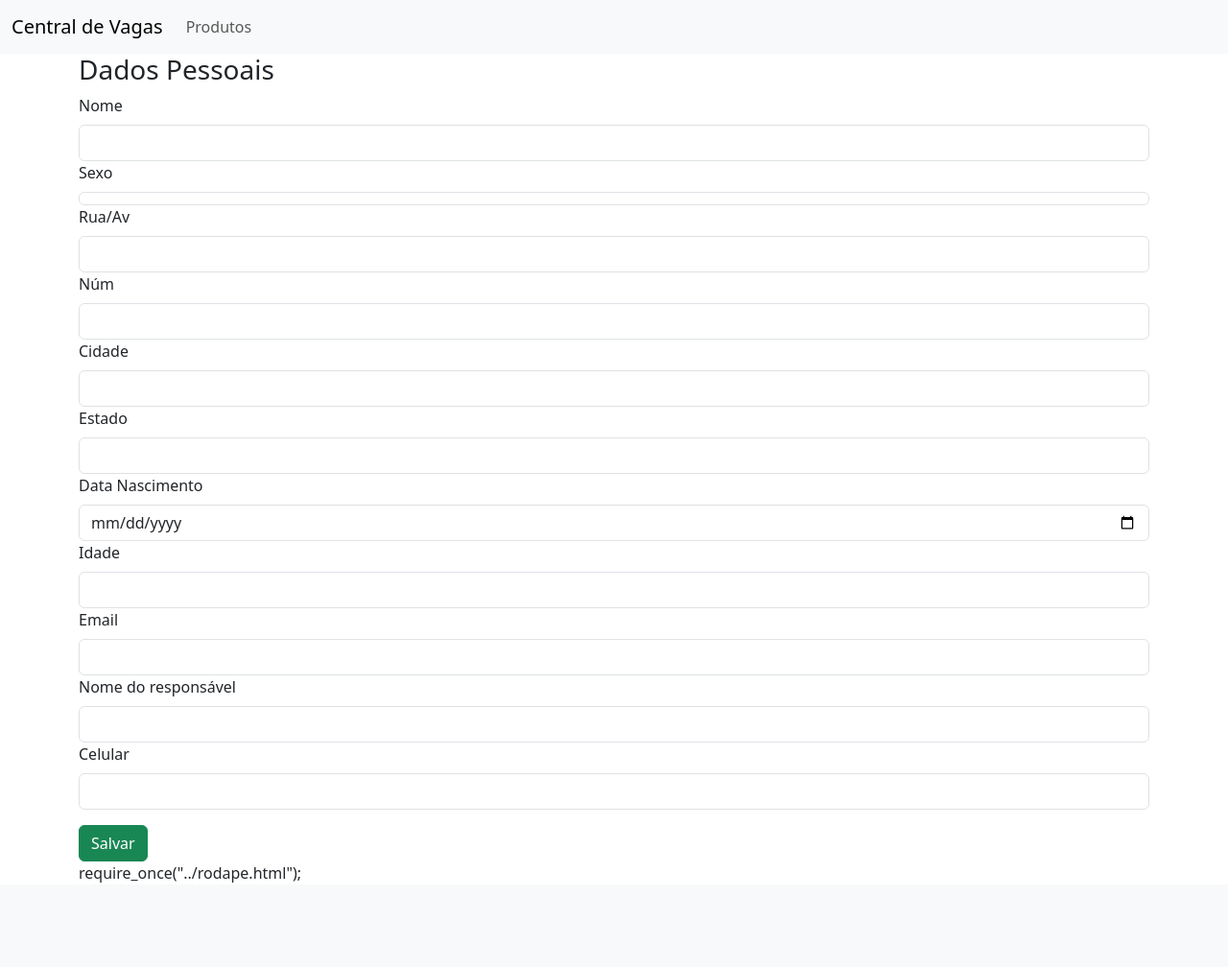
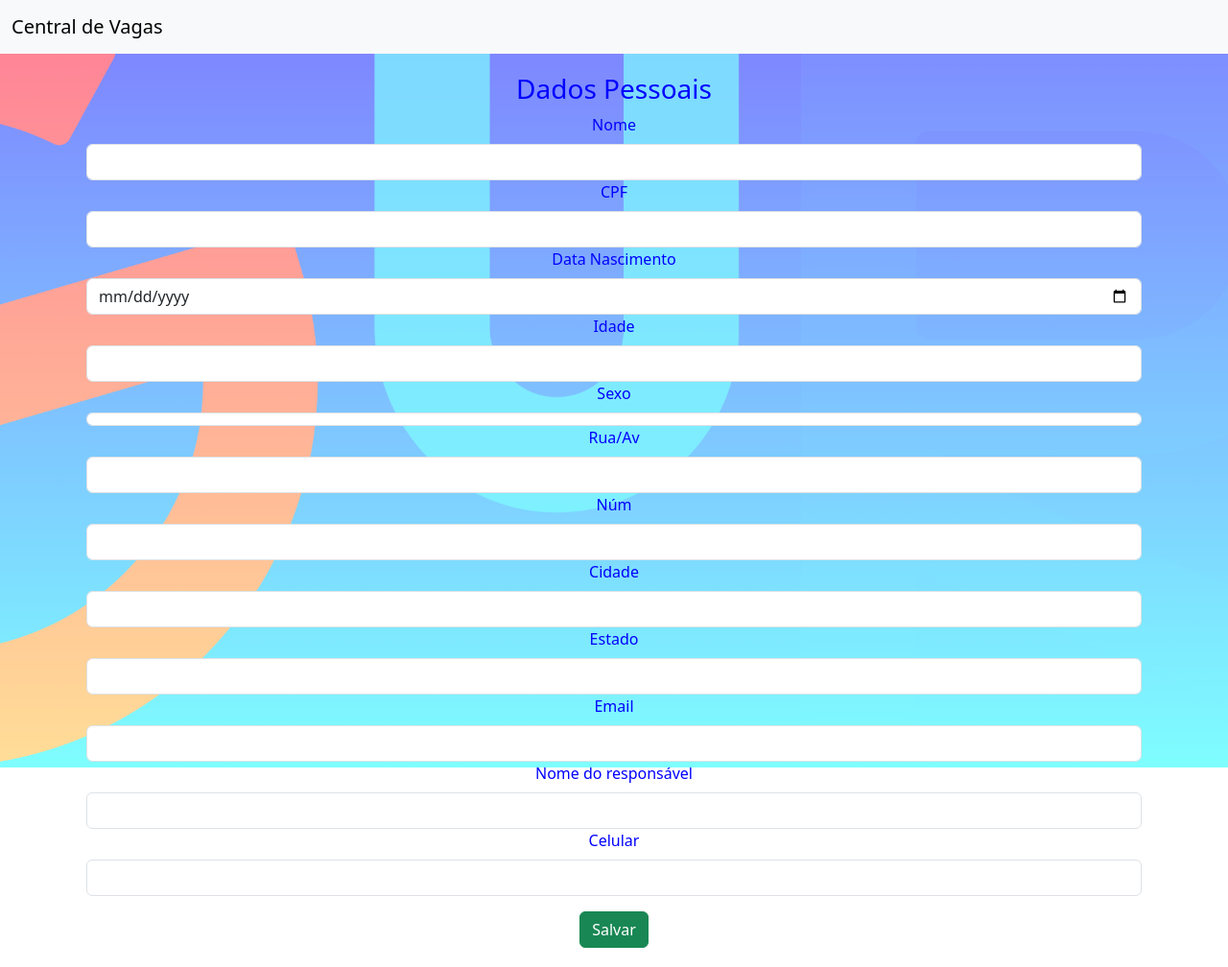
Before and after one commit to AndreiaRizzo/LinguagemProgramacaoIV, a PHP site: page /BancodeDados/CentralVagas/Aluno/inserir_aluno.php in a window 1280 px wide. Shown: the whole page at 96% size. Before the commit the page ends 920 px from the top, so only its background shows below. Run offline with PHP 8.4, Linux system fonts and the light colour scheme.

Commit message:
index e inserir

```diff
--- a/PHP/BancodeDados/CentralVagas/Aluno/inserir_aluno.php
+++ b/PHP/BancodeDados/CentralVagas/Aluno/inserir_aluno.php
@@ -1,5 +1,6 @@
 <?php
     require_once("../cabecalho.php");
+    require_once("../index.php");
 ?>
     <h3>Dados Pessoais</h3>
     <form action="" method="POST">
@@ -7,6 +8,24 @@
             <div class="col">
                 <label for="nome" class="form-label">Nome</label>
                 <input type="text" class="form-control" name="nome">
+            </div>
+        </div>
+        <div class="row">
+            <div class="col">
+                <label for="cpfAluno" class="form-label">CPF</label>
+                <input type="text" class="form-control" name="cpfAluno">
+            </div>
+        </div>
+        <div class="row">
+            <div class="col">
+                <label for="dt_nasc" class="form-label">Data Nascimento</label>
+                <input type="date" class="form-control" name="dt_nasc">
+            </div>
+        </div>
+        <div class="row">
+            <div class="col">
+                <label for="idade" class="form-label">Idade</label>
+                <input type="text" class="form-control" name="idade">
             </div>
         </div>
         <div class="row">
@@ -39,18 +58,7 @@
                 <input type="text" class="form-control" name="estado">
             </div>
         </div>
-        <div class="row">
-            <div class="col">
-                <label for="dt_nasc" class="form-label">Data Nascimento</label>
-                <input type="date" class="form-control" name="dt_nasc">
-            </div>
-        </div>
-        <div class="row">
-            <div class="col">
-                <label for="idade" class="form-label">Idade</label>
-                <input type="text" class="form-control" name="idade">
-            </div>
-        </div>
+
         <div class="row">
             <div class="col">
                 <label for="email" class="form-label">Email</label>
@@ -59,14 +67,14 @@
         </div>
         <div class="row">
             <div class="col">
-                <label for="respon" class="form-label">Nome do responsável</label>
-                <input type="text" class="form-control" name="respon">
+                <label for="nomeResp" class="form-label">Nome do responsável</label>
+                <input type="text" class="form-control" name="nomeResp">
             </div>
         </div>
         <div class="row">
             <div class="col">
-                <label for="fone" class="form-label">Celular</label>
-                <input type="text" class="form-control" name="fone">
+                <label for="celResp" class="form-label">Celular</label>
+                <input type="text" class="form-control" name="celResp">
             </div>
         </div>
         <div class="row">
@@ -77,5 +85,5 @@
     </form>
 
 
-
-    require_once("../rodape.html");
+<?php
+    require_once("../rodape.php");
--- a/PHP/BancodeDados/CentralVagas/cabecalho.php
+++ b/PHP/BancodeDados/CentralVagas/cabecalho.php
@@ -16,10 +16,13 @@
           <div class="collapse navbar-collapse" id="navbarSupportedContent">
             <ul class="navbar-nav me-auto mb-2 mb-lg-0">
               <li class="nav-item">
-                <a class="nav-link" href="produtos/index.php">Produtos</a>
+                <a class="nav-link" href="produtos/index.php"></a>
               </li>
             </ul>
           </div>
         </div>
       </nav>
       <main class="container">
+<?php
+
+  require_once('funcao.php');
--- /dev/null
+++ b/PHP/BancodeDados/CentralVagas/index.php
@@ -0,0 +1,80 @@
+
+
+<!DOCTYPE html>
+<html lang="pt-BR">
+
+<head>
+    <meta charset="UTF-8">
+    <meta name="viewport" content="width=device-width, initial-scale=1.0">
+    <title>Central de vagas</title>
+    <style>
+        body {
+            margin: 0;
+            /* Remove margens padrão */
+            height: 100vh;
+            /* Ocupa a altura total da janela de visualização */
+            position: relative;
+            color: white;
+            /* Muda a cor do texto para melhor contraste */
+        }
+
+        body::before {
+            content: "";
+            background: linear-gradient(to bottom, #0000ff, #00ffff), url('img/guri.png');
+            /* Atualize com o caminho da sua imagem */
+            background-blend-mode: overlay;
+            /* Mistura o gradiente e a imagem */
+            background-size: cover;
+            /* Cobrir toda a tela */
+            background-position: center;
+            /* Centralizar a imagem */
+            background-repeat: no-repeat;
+            /* Não repetir a imagem */
+            opacity: 0.5;
+            /* Ajuste a opacidade conforme necessário */
+            position: absolute;
+            top: 0;
+            left: 0;
+            right: 0;
+            bottom: 0;
+            z-index: -1;
+            /* Coloca a imagem atrás do conteúdo */
+        }
+
+        .container {
+
+            padding: 20px;
+            border-radius: 10px;
+            /* Bordas arredondadas */
+            color: blue;
+            /* Texto azul */
+            margin-bottom: 30px; /* Espaçamento entre os blocos */
+            margin-left: auto; /* Alinha ao centro */
+            margin-right: auto; /* Alinha ao centro */
+            text-align: center; /* Alinha o texto ao centro */
+        }
+
+
+        h2 {
+            text-align: center;
+            margin-top: 20px;
+
+        }
+
+        .table {
+            background-color: transparent;
+            /* Fundo transparente */
+            color: white;
+            margin-top: 20px;
+        }
+
+        .table th,
+        .table td {
+            color: white;
+            background-color: transparent;
+            /* Fundo transparente para células */
+        }
+    </style>
+</head>
+
+<body>
--- /dev/null
+++ b/PHP/BancodeDados/CentralVagas/rodape.php
@@ -0,0 +1,5 @@
+
+</main>
+<script src="https://cdn.jsdelivr.net/npm/bootstrap@5.3.3/dist/js/bootstrap.bundle.min.js" integrity="sha384-YvpcrYf0tY3lHB60NNkmXc5s9fDVZLESaAA55NDzOxhy9GkcIdslK1eN7N6jIeHz" crossorigin="anonymous"></script>
+  </body>
+</html>
--- a/PHP/BancodeDados/Projetobd/Produtos/index.php
+++ b/PHP/BancodeDados/Projetobd/Produtos/index.php
@@ -5,6 +5,8 @@ require_once("../cabecalho.php");
 <h3>Gerenciamento de Produtos</h3>
 
 <a href="inserir_produto.php" class="btn btn-primary mt-3">Adicionar Produto </a>
+
+
 
     <table class="mt-3 table table-hover table-striped">
         <thead>
@@ -18,7 +20,7 @@ require_once("../cabecalho.php");
         <tbody>
             <?php
             $linhas = retornarProdutos();
-                while ($l = $linhas->fetch (PDO::FETCH_ASSOC)){
+            while ($l = $linhas->fetch(PDO::FETCH_ASSOC)) {
             ?>
                 <tr>
                     <td><?= $l['nome'] ?></td>
```
Also changed, not shown: PHP/BancodeDados/CentralVagas/Aluno/index.php (+54 -0 lines), PHP/BancodeDados/CentralVagas/funcao.php (added, +40 -0 lines), PHP/BancodeDados/CentralVagas/Aluno/img/guri.png (added), 1 other file. Lines whose indentation alone changed are shown as unchanged.
